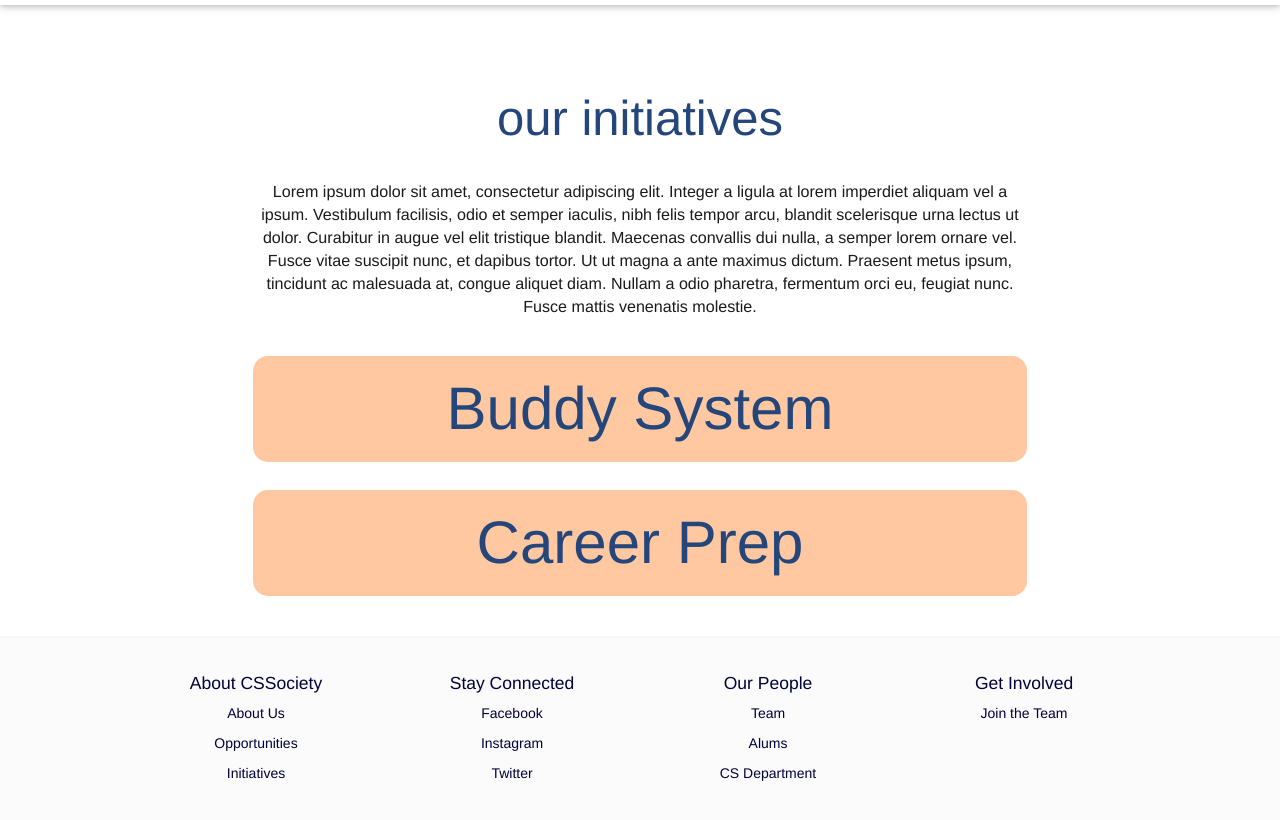
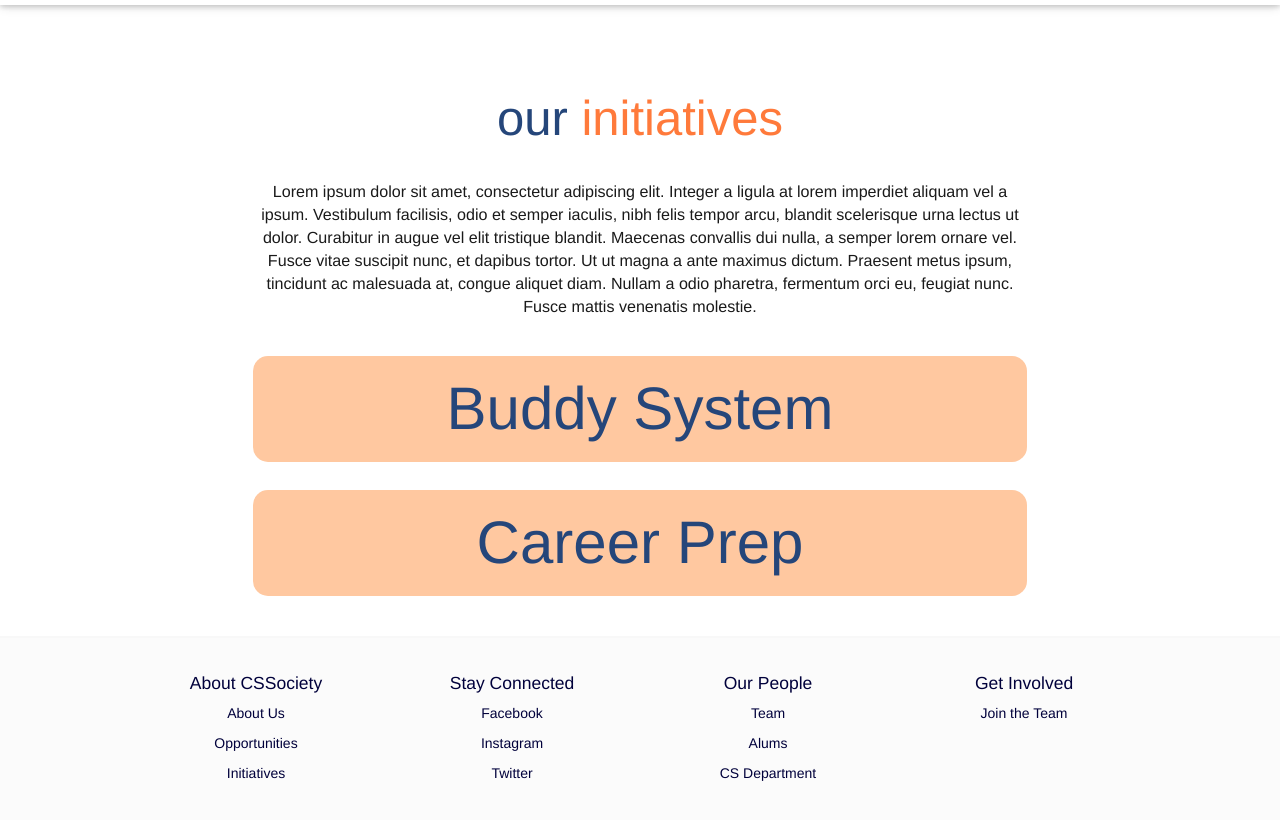
Before and after one commit to CSSociety-MHC/CSS-Website, a plain HTML site: page initiatives.html in a window 1280 px wide. Shown: the part 92-912 px from the top of the page. Drawn offline with nearby package versions, Linux system fonts and the light colour scheme.

Commit message:
change intiative color

```diff
--- a/initiatives.html
+++ b/initiatives.html
@@ -49,7 +49,7 @@
 
 			<div class="w3-container w3-padding-32" id="home" >
 
-				<h1 class="heading">our initiatives</h1>
+				<h1 class="heading">our <span style="color:#FF7A3B;">initiatives</span></h1>
 				<p class="body-text" style="text-align: center;">Lorem ipsum dolor sit amet, consectetur adipiscing elit. Integer a ligula at lorem imperdiet aliquam vel a ipsum. Vestibulum facilisis, odio et semper iaculis, nibh felis tempor arcu, blandit scelerisque urna lectus ut dolor. Curabitur in augue vel elit tristique blandit. Maecenas convallis dui nulla, a semper lorem ornare vel. Fusce vitae suscipit nunc, et dapibus tortor. Ut ut magna a ante maximus dictum. Praesent metus ipsum, tincidunt ac malesuada at, congue aliquet diam. Nullam a odio pharetra, fermentum orci eu, feugiat nunc. Fusce mattis venenatis molestie.</p>
 				<div class="initiative" style="padding-top: 2em;">
 					<!-- style="display: flex;  flex-direction: column; text-align: center; align-items: center;"  >   -->
```
